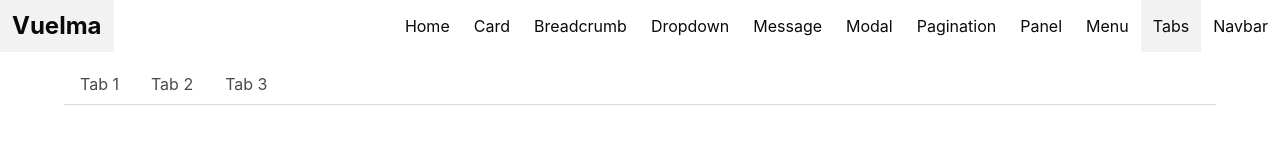
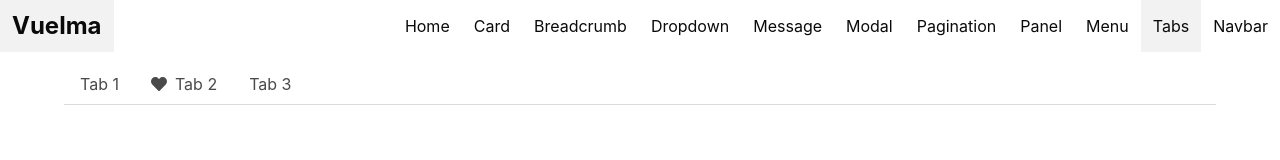
Before and after one commit to huuff/vuelma, a Vue app: page /tabs in a window 1280 px wide. Shown: the top 160 px of the page. Built offline with nearby package versions, Linux system fonts and the light colour scheme.

Commit message:
icons in tabs

```diff
--- a/src/components/BaseDropdown.vue
+++ b/src/components/BaseDropdown.vue
@@ -28,6 +28,7 @@
 </template>
 
 <script setup lang="ts">
+// TODO: Triggers no event at all? What use is it then?
 // TODO: Some way to add dividers?
 import { useSlots, ref } from 'vue';
 import ClassedSlot from '@/components/slots/ClassedSlot';
--- a/src/components/tabs/BaseTab.vue
+++ b/src/components/tabs/BaseTab.vue
@@ -3,10 +3,11 @@
 </template>
 
 <script setup lang="ts">
-// TODO: Add icons
+import { FontAwesomeIconName } from '@/types/fontawesome-icon-name';
 
 const props = defineProps<{
   title: string;
   tabId: string;
+  icon?: FontAwesomeIconName
 }>();
 </script>
--- a/src/components/tabs/BaseTabs.vue
+++ b/src/components/tabs/BaseTabs.vue
@@ -5,6 +5,8 @@
 <script setup lang="ts">
 import { useSlots, h, VNode, toRef } from 'vue';
 import { useOptionalTwoWayBinding } from '@/composables/optional-two-way-binding';
+import { FontAwesomeIconName } from '@/types/fontawesome-icon-name';
+import { iconAsRender } from '@/util/fontawesome-icon-render';
 import BaseTab from './BaseTab.vue';
 import partial from "lodash/partial";
 
@@ -19,7 +21,6 @@ const emit = defineEmits<{
 
 const actualActiveTabId = useOptionalTwoWayBinding(undefined, toRef(props, "activeTabId"), partial(emit, "update:activeTabId"));
 
-const slots = useSlots();
 
 // TODO: This in an external file? But it uses the actualActiveTabId
 // TODO: Test it
@@ -27,6 +28,7 @@ class Tab {
   constructor(
     public readonly title: string,
     public readonly tabId: string,
+    public readonly icon: FontAwesomeIconName | undefined,
     public readonly slot: VNode<any, any, any>,
   ) {}
 
@@ -41,7 +43,13 @@ class Tab {
   public setActive(): void {
     actualActiveTabId.value = this.tabId;
   }
+
+  public hasIcon(): boolean {
+    return this.icon !== undefined;
+  }
 }
+
+const slots = useSlots();
 
 function slotToTabs(): Tab[] {
   const children = slots.default!();
@@ -55,6 +63,7 @@ function slotToTabs(): Tab[] {
   return children.map(child => new Tab(
     child.props!.title,
     child.props!.tabId,
+    child.props!.icon,
     child,
   ));
 }
@@ -77,7 +86,12 @@ const render = () => {
           h(
             "a",
             { onClick: () => tab.setActive()},
-            tab.title
+            !tab.hasIcon()
+              ? tab.title
+              : [
+                iconAsRender(tab.icon!, [ "is-small" ]),
+                h("span", {}, tab.title),
+              ]
           )
         ))
       )
--- a/src/pages/ExampleTabs.vue
+++ b/src/pages/ExampleTabs.vue
@@ -3,7 +3,7 @@
   <base-tab title="Tab 1" tabId="tab1">
     Test content for tab 1
   </base-tab>
-  <base-tab title="Tab 2" tabId="tab2">
+  <base-tab title="Tab 2" tabId="tab2" icon="heart">
     Test content for tab 2
   </base-tab>
   <base-tab title="Tab 3" tabId="tab3">
@@ -15,5 +15,9 @@
 <script setup lang="ts">
 import BaseTabs from '@/components/tabs/BaseTabs.vue';
 import BaseTab from '@/components/tabs/BaseTab.vue';
+import { library } from '@fortawesome/fontawesome-svg-core';
+import { faHeart } from '@fortawesome/free-solid-svg-icons';
+
+library.add(faHeart);
 
 </script>
--- /dev/null
+++ b/src/util/fontawesome-icon-render.ts
@@ -0,0 +1,14 @@
+import { h, VNode } from "vue";
+import { FontAwesomeIcon } from '@fortawesome/vue-fontawesome';
+import { FontAwesomeIconName } from '@/types/fontawesome-icon-name';
+
+export function iconAsRender(name: FontAwesomeIconName, extraClasses: string[] = []): VNode<any, any, any> {
+  return h(
+    "span",
+    { class: "icon " + extraClasses.join(" ") },
+    h(
+      FontAwesomeIcon,
+      { icon: name }
+    )
+  );
+}
```
Also changed, not shown: 1 other file (tests, documents, lock files or other folders).
